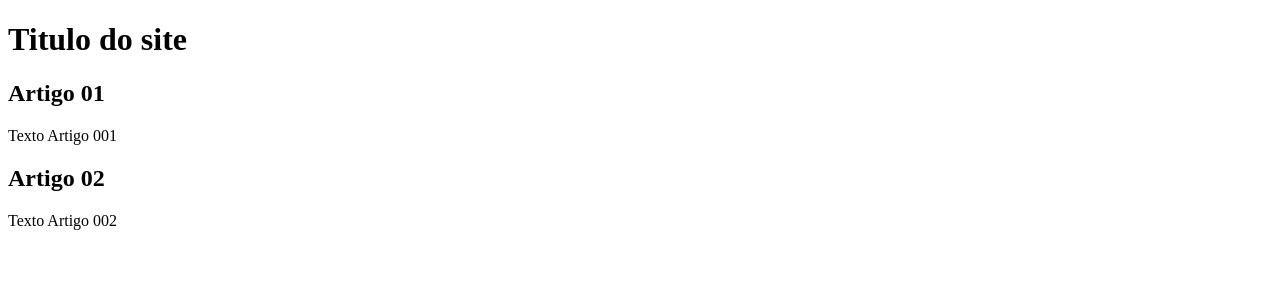
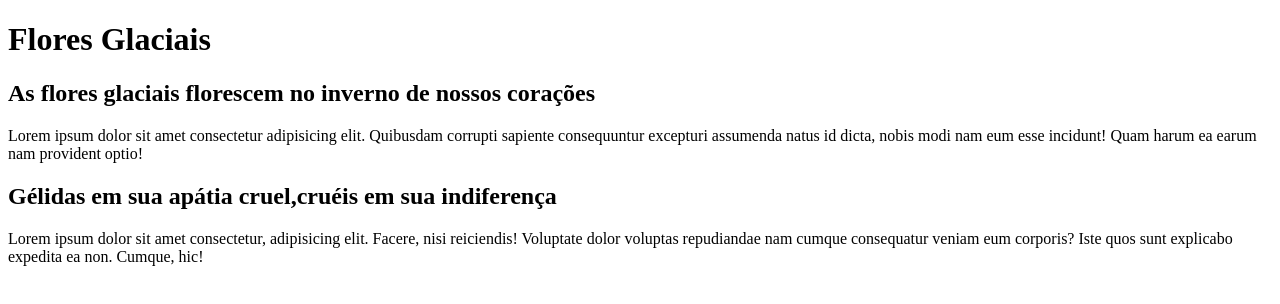
Before and after one commit to Kainom/SiteProjeto, a plain HTML site: page index.html in a window 1280 px wide. Drawn offline with Linux system fonts and the light colour scheme.

Commit message:
Comecei a escrever o conteúdo

```diff
--- a/index.html
+++ b/index.html
@@ -11,15 +11,15 @@
     <main>
 
         <header>
-            <h1> Titulo do site </h1>
+            <h1> Flores Glaciais </h1>
         </header>
         <article>
-            <h2> Artigo 01 </h2>
-            <p> Texto Artigo 001</p>
+            <h2> As flores glaciais florescem no inverno de nossos corações </h2>
+            <p> Lorem ipsum dolor sit amet consectetur adipisicing elit. Quibusdam corrupti sapiente consequuntur excepturi assumenda natus id dicta, nobis modi nam eum esse incidunt! Quam harum ea earum nam provident optio!</p>
         </article>
         <article>
-            <h2> Artigo 02 </h2>
-            <p> Texto Artigo 002</p>
+            <h2> Gélidas em sua apátia cruel,cruéis em sua indiferença </h2>
+            <p> Lorem ipsum dolor sit amet consectetur, adipisicing elit. Facere, nisi reiciendis! Voluptate dolor voluptas repudiandae nam cumque consequatur veniam eum corporis? Iste quos sunt explicabo expedita ea non. Cumque, hic! </p>
         </article>
     </main>
 </body>
```
